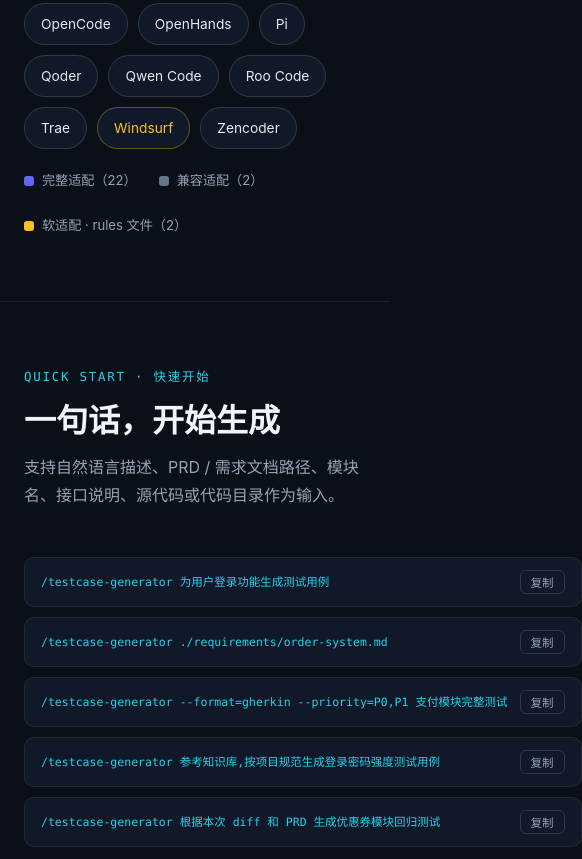
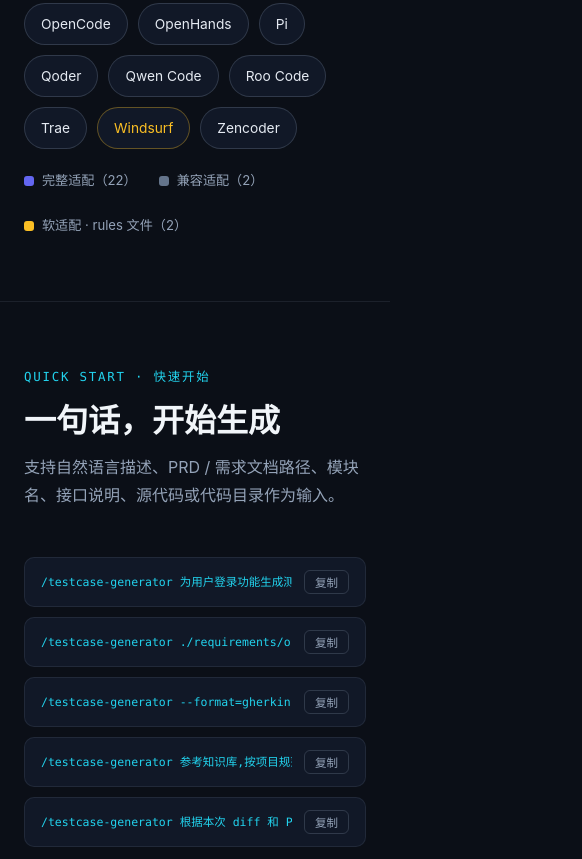
Before and after one commit to wychmod/test-generator, a website: page docs/index.html in a window 390 px wide. Shown: the part 11141-12000 px from the top of the page, 582 px wide, since content can reach past the window. Drawn offline with Linux system fonts and the light colour scheme.

Commit message:
fix(site): 修复移动端快速开始区块横向溢出
320-390px 视口下命令条与速查表撑破页面，导致整页横向滚动；为网格子项补 min-width:0 并让表格容器自行横向滚动。

```diff
--- a/docs/assets/site/site.css
+++ b/docs/assets/site/site.css
@@ -430,6 +430,10 @@ table.ref td code { color: var(--cyan); font-size: .8rem; }
 @media (max-width: 768px) {
   section { padding: 64px 0; }
   .publish-grid { grid-template-columns: 1fr; }
+  #quickstart .quick-grid > * { min-width: 0; }
+  #quickstart .cmd-list, #quickstart .cmd-item { min-width: 0; }
+  #quickstart .cmd-item code { min-width: 0; }
+  #quickstart .quick-grid > .reveal { overflow-x: auto; }
   .hero { padding: 72px 0 64px; }
   .nav-links {
     display: none; position: absolute; top: 64px; left: 0; right: 0;
--- a/docs/site/assets/site.css
+++ b/docs/site/assets/site.css
@@ -430,6 +430,10 @@ table.ref td code { color: var(--cyan); font-size: .8rem; }
 @media (max-width: 768px) {
   section { padding: 64px 0; }
   .publish-grid { grid-template-columns: 1fr; }
+  #quickstart .quick-grid > * { min-width: 0; }
+  #quickstart .cmd-list, #quickstart .cmd-item { min-width: 0; }
+  #quickstart .cmd-item code { min-width: 0; }
+  #quickstart .quick-grid > .reveal { overflow-x: auto; }
   .hero { padding: 72px 0 64px; }
   .nav-links {
     display: none; position: absolute; top: 64px; left: 0; right: 0;
```
